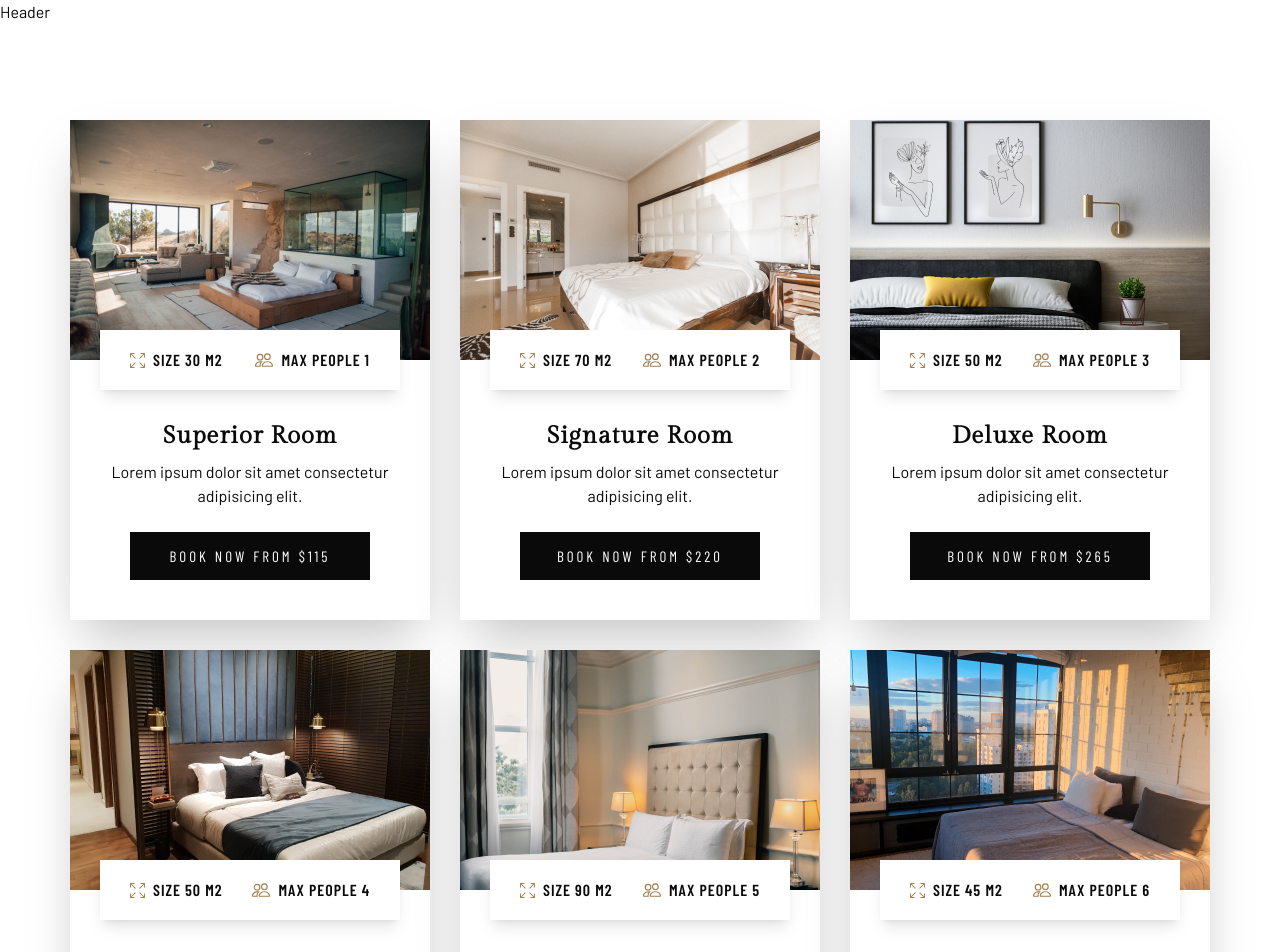
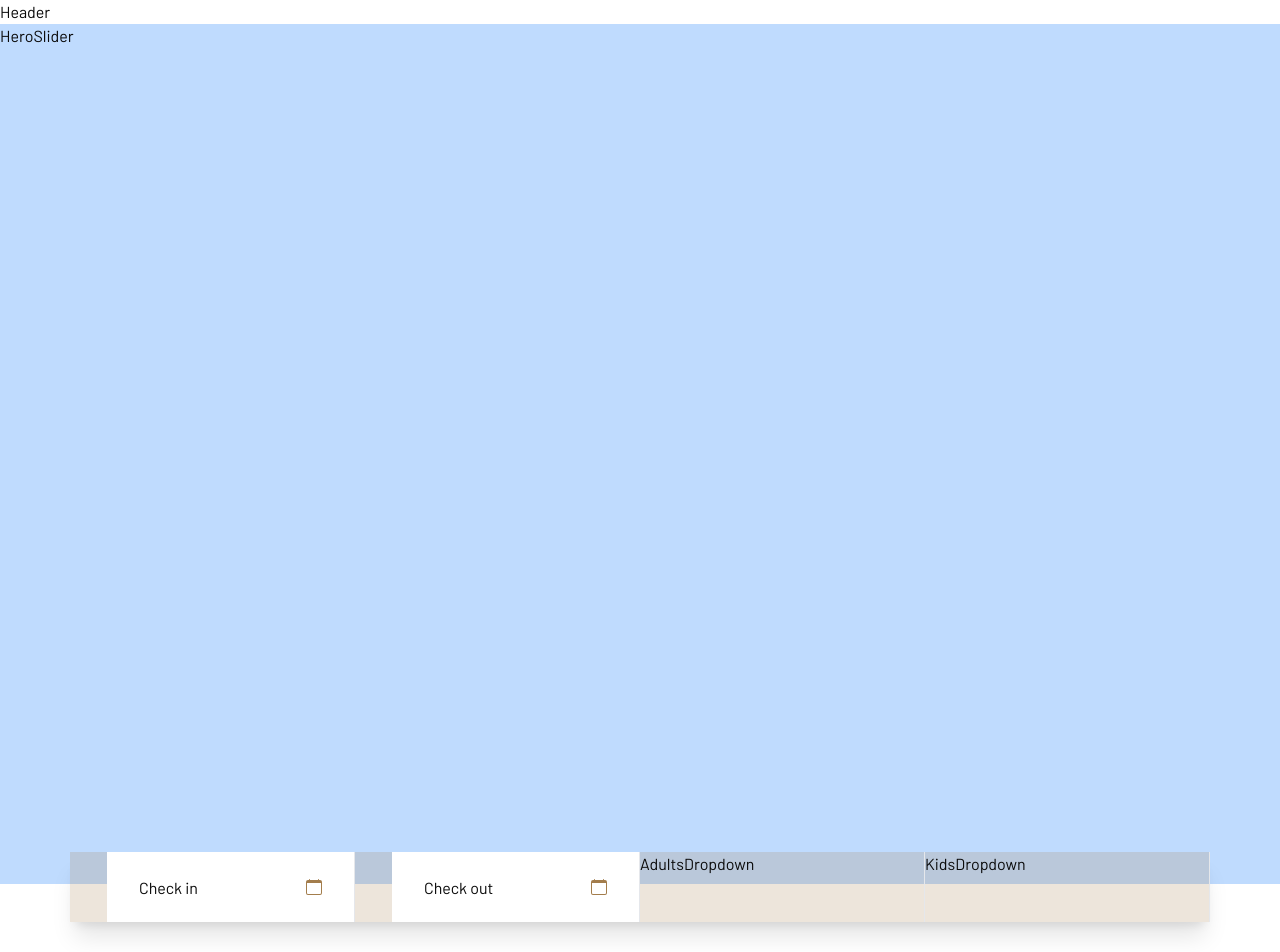
Before and after one commit to mDavron/hotel-website, a React (Create React App) app in the folder hotel-starter/: page / in a window 1280 px wide. Shown: the top 952 px of the page. Built offline with nearby package versions, Linux system fonts and the light colour scheme; a web font is replaced by a local one.

Commit message:
add checkin and checkout date

```diff
--- a/hotel-starter/src/components/BookForm.js
+++ b/hotel-starter/src/components/BookForm.js
@@ -1,7 +1,29 @@
-import React from 'react';
+import React from "react";
+// components
+import AdultsDrobdown from "../components/AdultsDropdown";
+import KidsDrobdown from "../components/KidsDropdown";
+import ChekIn from "../components/CheckIn";
+import ChekOut from "../components/CheckOut";
 
 const BookForm = () => {
-  return <div>BookForm</div>;
+  return (
+    <form className="h-[300px] w-full lg:h-[70px]">
+      <div className="flex flex-col w-full h-full lg:flex-row">
+        <div className="flex-1 border-r">
+          <ChekIn />
+        </div>
+        <div className="flex-1 border-r">
+          <ChekOut />
+        </div>
+        <div className="flex-1 border-r">
+          <AdultsDrobdown />
+        </div>
+        <div className="flex-1 border-r">
+          <KidsDrobdown />
+        </div>
+      </div>
+    </form>
+  );
 };
 
 export default BookForm;
--- a/hotel-starter/src/components/CheckIn.js
+++ b/hotel-starter/src/components/CheckIn.js
@@ -1,7 +1,33 @@
-import React from 'react';
+import React, { useState } from "react";
+// datepicker
+import DatePicker from "react-datepicker";
+// datepicker css
+import "react-datepicker/dist/react-datepicker.css";
+import "../datepicker.css";
+//icons
+import { BsCalendar } from "react-icons/bs";
 
 const CheckIn = () => {
-  return <div>CheckIn</div>;
+  const [startDate, setStartDate] = useState(false);
+  return (
+    <div
+      className="relative flex items-center
+    justify-end h-full"
+    >
+      {/* icon */}
+      <div className="absolute z-10 pr-8">
+        <div>
+          <BsCalendar className="text-accent text-base" />
+        </div>
+      </div>
+      <DatePicker
+        className="w-full h-full"
+        selected={startDate}
+        placeholderText="Check in"
+        onChange={(date) => setStartDate(date)}
+      />
+    </div>
+  );
 };
 
 export default CheckIn;
--- a/hotel-starter/src/components/CheckOut.js
+++ b/hotel-starter/src/components/CheckOut.js
@@ -1,7 +1,33 @@
-import React from 'react';
+import React, { useState } from "react";
+// datepicker
+import DatePicker from "react-datepicker";
+// datepicker css
+import "react-datepicker/dist/react-datepicker.css";
+import "../datepicker.css";
+//icons
+import { BsCalendar } from "react-icons/bs";
 
 const CheckOut = () => {
-  return <div>CheckOut</div>;
+  const [endDate, setEndDate] = useState(false);
+  return (
+    <div
+      className="relative flex items-center
+    justify-end h-full"
+    >
+      {/* icon */}
+      <div className="absolute z-10 pr-8">
+        <div>
+          <BsCalendar className="text-accent text-base" />
+        </div>
+      </div>
+      <DatePicker
+        className="w-full h-full"
+        selected={endDate}
+        placeholderText="Check out"
+        onChange={(date) => setEndDate(date)}
+      />
+    </div>
+  );
 };
 
 export default CheckOut;
--- a/hotel-starter/src/components/HeroSlider.js
+++ b/hotel-starter/src/components/HeroSlider.js
@@ -1,7 +1,11 @@
-import React from 'react';
+import React from "react";
 
 const HeroSlider = () => {
-  return <div>HeroSlider</div>;
+  return (
+    <div className="heroSlider h-[600px] lg:h-[860px] bg-blue-200">
+      HeroSlider
+    </div>
+  );
 };
 
 export default HeroSlider;
--- a/hotel-starter/src/pages/Home.js
+++ b/hotel-starter/src/pages/Home.js
@@ -1,10 +1,18 @@
 import React from "react";
+import BookForm from "../components/BookForm";
+import HeroSlider from "../components/HeroSlider";
 //components
 import Rooms from "../components/Rooms";
 
 const Home = () => {
   return (
     <>
+      <HeroSlider />
+      <div className="container mx-auto relative">
+        <div className="bg-accent/20 mt-4 p-4 lg:shadow-xl lg:absolute lg:left-0 lg:right-0 lg:p-0 lg:z-30 lg:-top-12">
+          <BookForm />
+        </div>
+      </div>
       <Rooms />
     </>
   );
```
